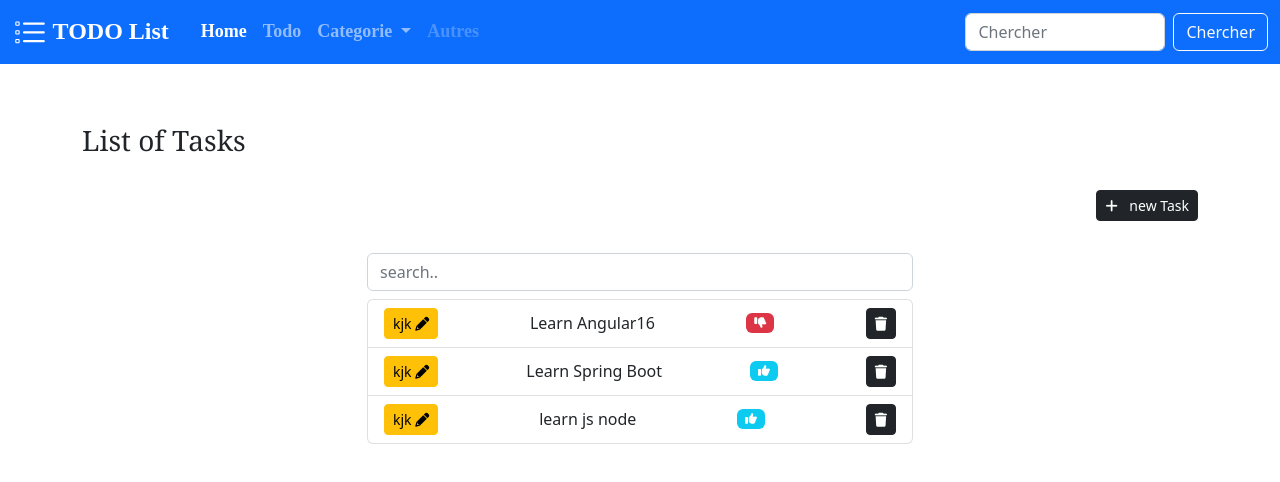
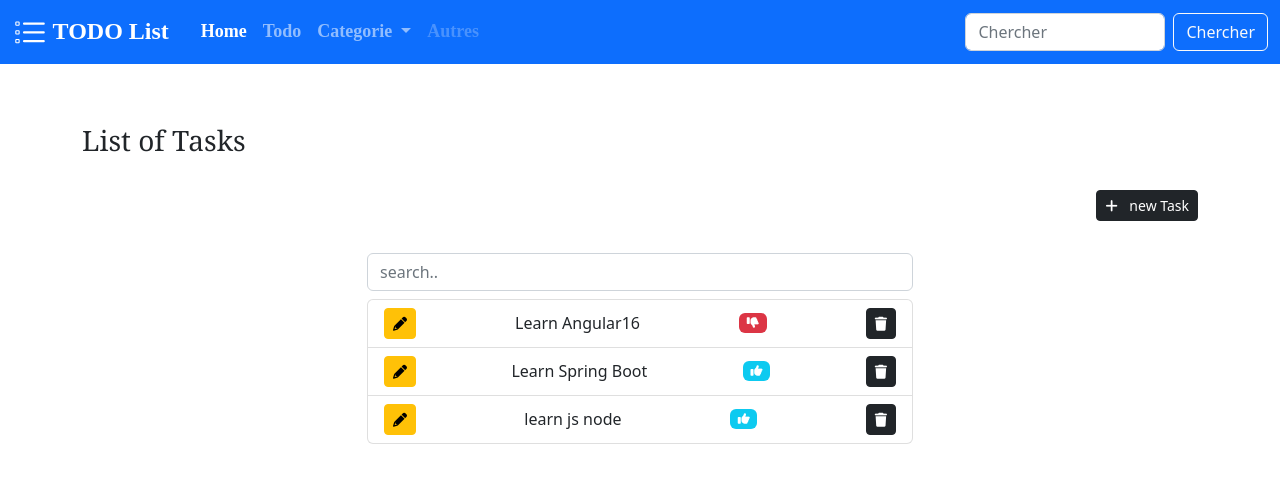
Before and after one commit to MounirBkr1/ToDo-Angular-tp-ensa, an Angular app: page / in a window 1280 px wide. Shown: the top 482 px of the page. Built offline with nearby package versions, Linux system fonts and the light colour scheme; data requests are answered from the project's data file.

Commit message:
commit3 "projet finalisé avec succès2"

```diff
--- a/src/app/components/tasks/tasks.component.html
+++ b/src/app/components/tasks/tasks.component.html
@@ -6,7 +6,7 @@
   </div>
 </div>
 
-<!--fin div-->
+
 
 <!-- *************add TASK ************************** -->
 <div class="row mb-4" *ngIf="showForm">
@@ -53,9 +53,8 @@
     </button>
   </div>
 </div>
-<!--fin div 2-->
 
-<!-- *************Edit Form************************** -->
+
 
 <!-- *************BUTTONS UPDATE ADD************************** -->
 <div class="row mb-2">
@@ -84,7 +83,7 @@
         class="list-group-item d-flex justify-content-between align-items-center"
       >
         <button class="btn btn-warning btn-sm" (click)="editTask(task)">
-          kjk
+
           <i class="fa fa-pencil"></i>
         </button>
 
```
